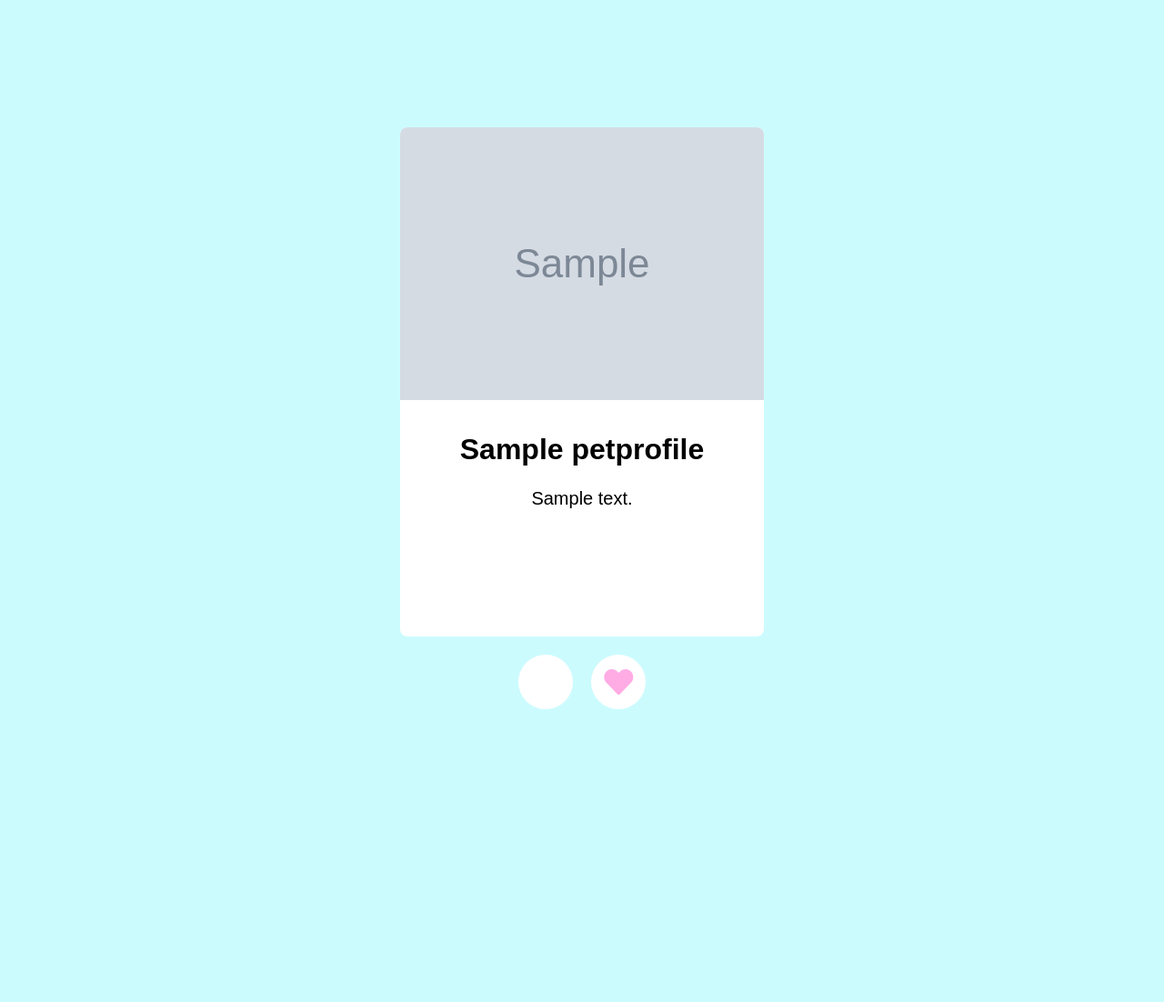
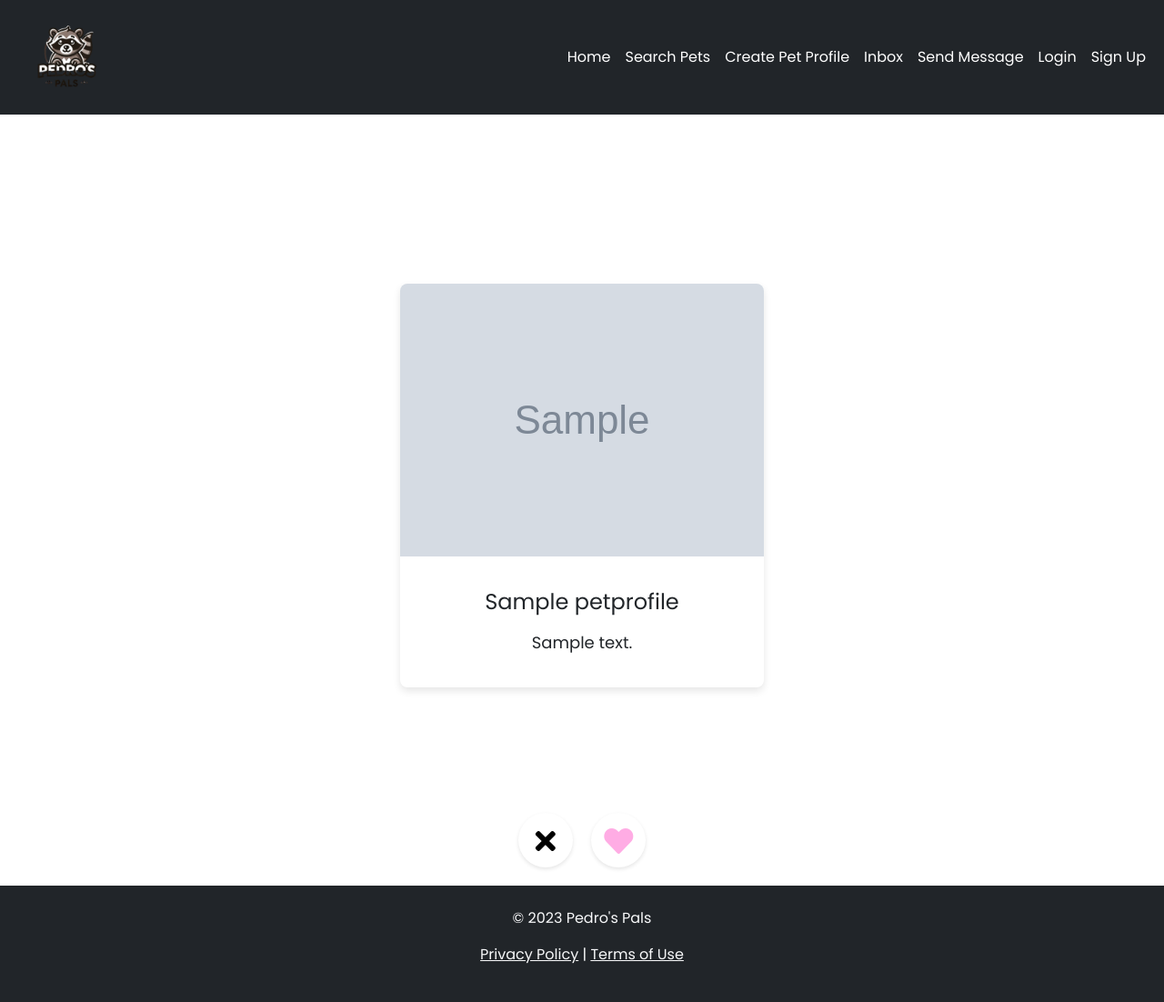
Before and after one commit to yassinefri/Pedro-s-Pals, a Django app: page /pets/swipe/ in a window 1280 px wide. Shown: the whole page at 91% size. Before the commit the page ends 780 px from the top, so only its background shows below. Run offline with Django 5.2, Linux system fonts and the light colour scheme; tables that the repository leaves empty hold one stand-in row (values such as "Sample post"); grey boxes marked "Sample" are stand-in pictures; some libraries are stand-ins or nearby versions.

Commit message:
Last Dance

```diff
--- a/myproject/pet_profiles/templates/pet_profiles/swipe.html
+++ b/myproject/pet_profiles/templates/pet_profiles/swipe.html
@@ -1,36 +1,89 @@
+{% load static %}
 <!DOCTYPE html>
 <html lang="en">
 <head>
-    {% load static %}
     <meta charset="UTF-8">
     <meta name="viewport" content="width=device-width, initial-scale=1.0">
     <title>Swipe Pets</title>
     <link rel="stylesheet" href="{% static 'css/swipe.css' %}">
+    <link rel="stylesheet" href="{% static 'css/styles.css' %}">
     <link href="https://cdnjs.cloudflare.com/ajax/libs/font-awesome/5.15.1/css/all.min.css" rel="stylesheet">
+    <link href="https://cdn.jsdelivr.net/npm/bootstrap@5.0.2/dist/css/bootstrap.min.css" rel="stylesheet">
+    <style>
+        .signup-image {
+            display: block;
+            margin: 0 10px;
+            max-width: 100px;
+        }
+    </style>
 </head>
 <body>
+    <!-- Navbar -->
+    <nav class="navbar navbar-expand-lg navbar-dark bg-dark">
+        <div class="container-fluid">
+            <a class="navbar-brand" href="{% url 'home' %}">
+                <img src="{% static 'images/signup_image.png' %}" alt="Signup Image" class="signup-image">
+            </a>
+            <button class="navbar-toggler" type="button" data-bs-toggle="collapse" data-bs-target="#navbarNav" aria-controls="navbarNav" aria-expanded="false" aria-label="Toggle navigation">
+                <span class="navbar-toggler-icon"></span>
+            </button>
+            <div class="collapse navbar-collapse" id="navbarNav">
+                <ul class="navbar-nav ms-auto mb-2 mb-lg-0">
+                    <li class="nav-item"><a class="nav-link" href="{% url 'home' %}">Home</a></li>
+                    <li class="nav-item"><a class="nav-link" href="{% url 'pet_profiles:search' %}">Search Pets</a></li>
+                    <li class="nav-item"><a class="nav-link" href="{% url 'pet_profiles:create_pet_profile' %}">Create Pet Profile</a></li>
+                    <li class="nav-item"><a class="nav-link" href="{% url 'messaging:inbox' %}">Inbox</a></li>
+                    <li class="nav-item"><a class="nav-link" href="{% url 'messaging:send_message' %}">Send Message</a></li>
+                    {% if user.is_authenticated %}
+                        <li class="nav-item"><a class="nav-link" href="{% url 'logout' %}">Logout</a></li>
+                    {% else %}
+                        <li class="nav-item"><a class="nav-link" href="{% url 'login' %}">Login</a></li>
+                        <li class="nav-item"><a class="nav-link" href="{% url 'signup' %}">Sign Up</a></li>
+                    {% endif %}
+                </ul>
+            </div>
+        </div>
+    </nav>
+
+    <!-- Main content -->
+    <div class="container mt-5">
         <div class="tinder">
+            <!-- Tinder status -->
             <div class="tinder--status">
                 <i class="fa fa-remove"></i>
                 <i class="fa fa-heart"></i>
             </div>
 
+            <!-- Tinder cards -->
             <div class="tinder--cards">
                 {% for pet in pet_profiles %}
                 <div class="tinder--card">
                     <img src="{{ pet.photo.url }}" alt="{{ pet.name }}">
+                    <div class="card-body">
                         <h3>{{ pet.name }}</h3>
                         <p>{{ pet.description }}</p>
+                    </div>
                 </div>
                 {% endfor %}
             </div>
 
+            <!-- Tinder buttons -->
             <div class="tinder--buttons">
-            <button id="nope"><i class="fa fa-remove"></i></button>
+                <button id="nope"><i class="fa fa-times"></i></button>
                 <button id="love"><i class="fa fa-heart"></i></button>
             </div>
         </div>
+    </div>
+
+    <!-- Footer -->
+    <footer class="bg-dark text-light text-center py-4">
+        <p>&copy; 2023 Pedro's Pals</p>
+        <p><a href="#" class="text-light">Privacy Policy</a> | <a href="#" class="text-light">Terms of Use</a></p>
+    </footer>
+
     <script src="https://hammerjs.github.io/dist/hammer.min.js"></script>
     <script src="{% static 'js/swipe.js' %}"></script>
+    <script src="https://cdn.jsdelivr.net/npm/@popperjs/core@2.9.2/dist/umd/popper.min.js"></script>
+    <script src="https://cdn.jsdelivr.net/npm/bootstrap@5.0.2/dist/js/bootstrap.min.js"></script>
 </body>
 </html>
--- a/myproject/static/css/swipe.css
+++ b/myproject/static/css/swipe.css
@@ -1,5 +1,3 @@
-/* swipe.css */
-
 *, *:before, *:after {
     box-sizing: border-box;
     padding: 0;
@@ -8,29 +6,25 @@
 
 body {
     background: #CCFBFE;
-    overflow: hidden;
     font-family: sans-serif;
+    overflow-x: hidden;
 }
 
 .tinder {
-    width: 100vw;
-    height: 100vh;
-    overflow: hidden;
+    width: 100%;
+    min-height: 100vh;
     display: flex;
     flex-direction: column;
+    align-items: center;
+    justify-content: space-between;
     position: relative;
-    opacity: 0;
-    transition: opacity 0.1s ease-in-out;
-  }
-
-  .loaded.tinder {
-    opacity: 1;
+    padding: 20px 0;
 }
 
 .tinder--status {
     position: absolute;
     top: 50%;
-    margin-top: -30px;
+    transform: translateY(-50%);
     z-index: 2;
     width: 100%;
     text-align: center;
@@ -47,11 +41,7 @@
     margin-left: -50px;
 }
 
-  .tinder_love .fa-heart {
-    opacity: 0.7;
-    transform: scale(1);
-  }
-
+.tinder_love .fa-heart,
 .tinder_nope .fa-remove {
     opacity: 0.7;
     transform: scale(1);
@@ -59,59 +49,54 @@
 
 .tinder--cards {
     flex-grow: 1;
-    padding-top: 40px;
-    text-align: center;
     display: flex;
     justify-content: center;
-    align-items: flex-end;
+    align-items: center;
+    text-align: center;
     z-index: 1;
 }
 
 .tinder--card {
-    display: inline-block;
     width: 90vw;
     max-width: 400px;
-    height: 70vh;
     background: #FFFFFF;
-    padding-bottom: 40px;
     border-radius: 8px;
     overflow: hidden;
     position: absolute;
     will-change: transform;
     transition: all 0.3s ease-in-out;
-    cursor: -webkit-grab;
-    cursor: -moz-grab;
     cursor: grab;
+    box-shadow: 0 4px 8px rgba(0, 0, 0, 0.1);
 }
 
 .moving.tinder--card {
     transition: none;
-    cursor: -webkit-grabbing;
-    cursor: -moz-grabbing;
     cursor: grabbing;
 }
 
 .tinder--card img {
-    max-width: 100%;
+    width: 100%;
+    height: auto;
     pointer-events: none;
 }
 
+.tinder--card .card-body {
+    padding: 20px;
+}
+
 .tinder--card h3 {
-    margin-top: 32px;
-    font-size: 32px;
-    padding: 0 16px;
+    margin-top: 16px;
+    font-size: 24px;
     pointer-events: none;
 }
 
 .tinder--card p {
-    margin-top: 24px;
-    font-size: 20px;
-    padding: 0 16px;
+    margin-top: 16px;
+    font-size: 18px;
     pointer-events: none;
 }
 
 .tinder--buttons {
-    flex: 0 0 100px;
     text-align: center;
     padding-top: 20px;
 }
@@ -124,10 +109,17 @@
     background: #FFFFFF;
     display: inline-block;
     margin: 0 8px;
+    box-shadow: 0 2px 4px rgba(0, 0, 0, 0.1);
+    transition: background-color 0.3s, transform 0.3s;
 }
 
 .tinder--buttons button:focus {
     outline: 0;
+}
+
+.tinder--buttons button:hover {
+    background-color: #f0f0f0;
+    transform: scale(1.1);
 }
 
 .tinder--buttons i {
@@ -142,3 +134,19 @@
 .fa-remove {
     color: #CDD6DD;
 }
+
+/* Media Queries */
+@media (max-width: 600px) {
+    .tinder--card {
+        width: 80vw;
+    }
+
+    .tinder--buttons button {
+        width: 50px;
+        line-height: 50px;
+    }
+
+    .tinder--buttons i {
+        font-size: 28px;
+    }
+}
--- a/myproject/templates/base.html
+++ b/myproject/templates/base.html
@@ -15,12 +15,13 @@
             max-width: 100px; /* Ajustez cette valeur selon vos besoins */
         }
     </style>
+    {% block extra_css %}{% endblock %}
 </head>
 <body>
     <!-- NavBar -->
     <nav class="navbar navbar-expand-lg navbar-dark bg-dark">
         <div class="container-fluid">
-                <img src="{% static 'images/signup_image.png' %}" alt="Signup Image" class="signup-image">
+            <img src="{% static 'images/signup_image.png' %}" alt="Signup Image" class="signup-image">
             </a>
             <button class="navbar-toggler" type="button" data-bs-toggle="collapse" data-bs-target="#navbarNav" aria-controls="navbarNav" aria-expanded="false" aria-label="Toggle navigation">
                 <span class="navbar-toggler-icon"></span>
@@ -72,5 +73,6 @@
 
     <script src="https://cdn.jsdelivr.net/npm/@popperjs/core@2.9.2/dist/umd/popper.min.js"></script>
     <script src="https://cdn.jsdelivr.net/npm/bootstrap@5.0.2/dist/js/bootstrap.min.js"></script>
+    {% block extra_js %}{% endblock %}
 </body>
 </html>
```
Lines whose indentation alone changed are shown as unchanged.
